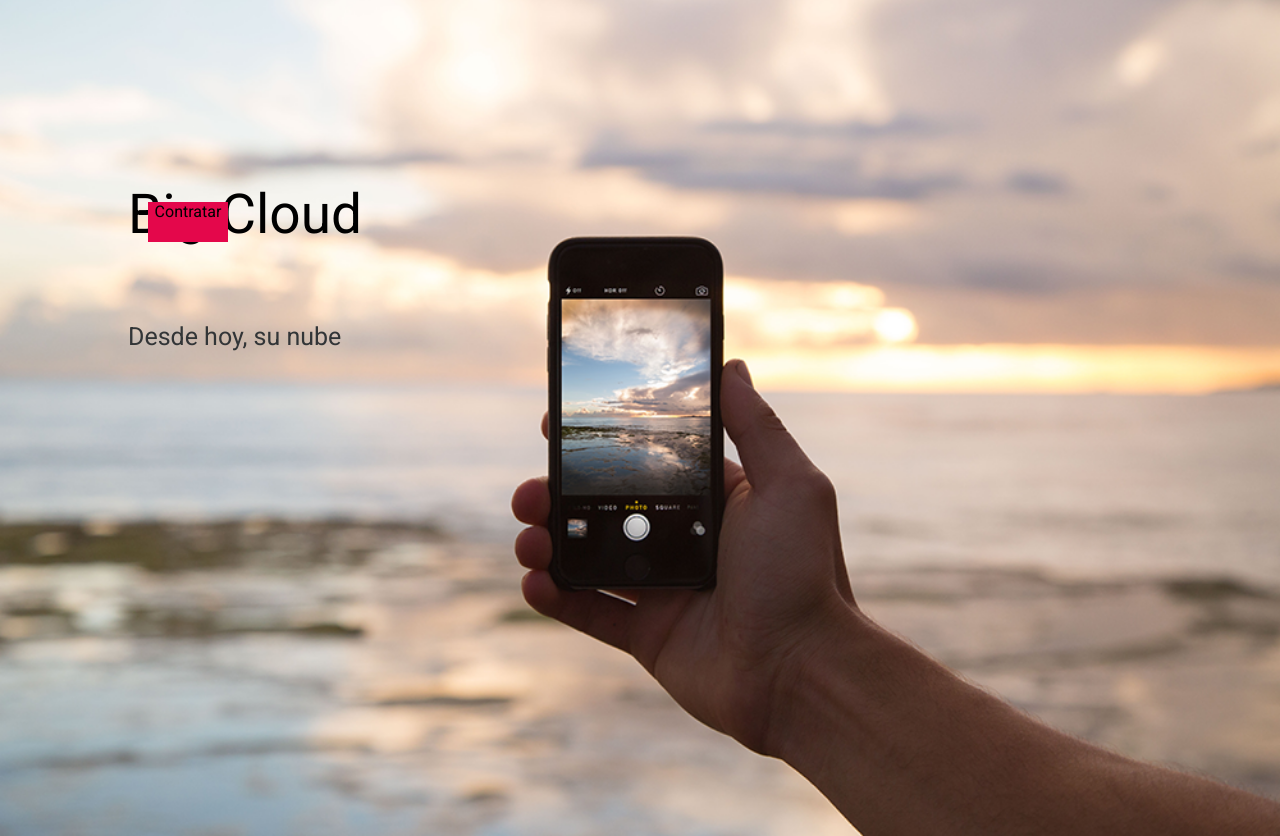
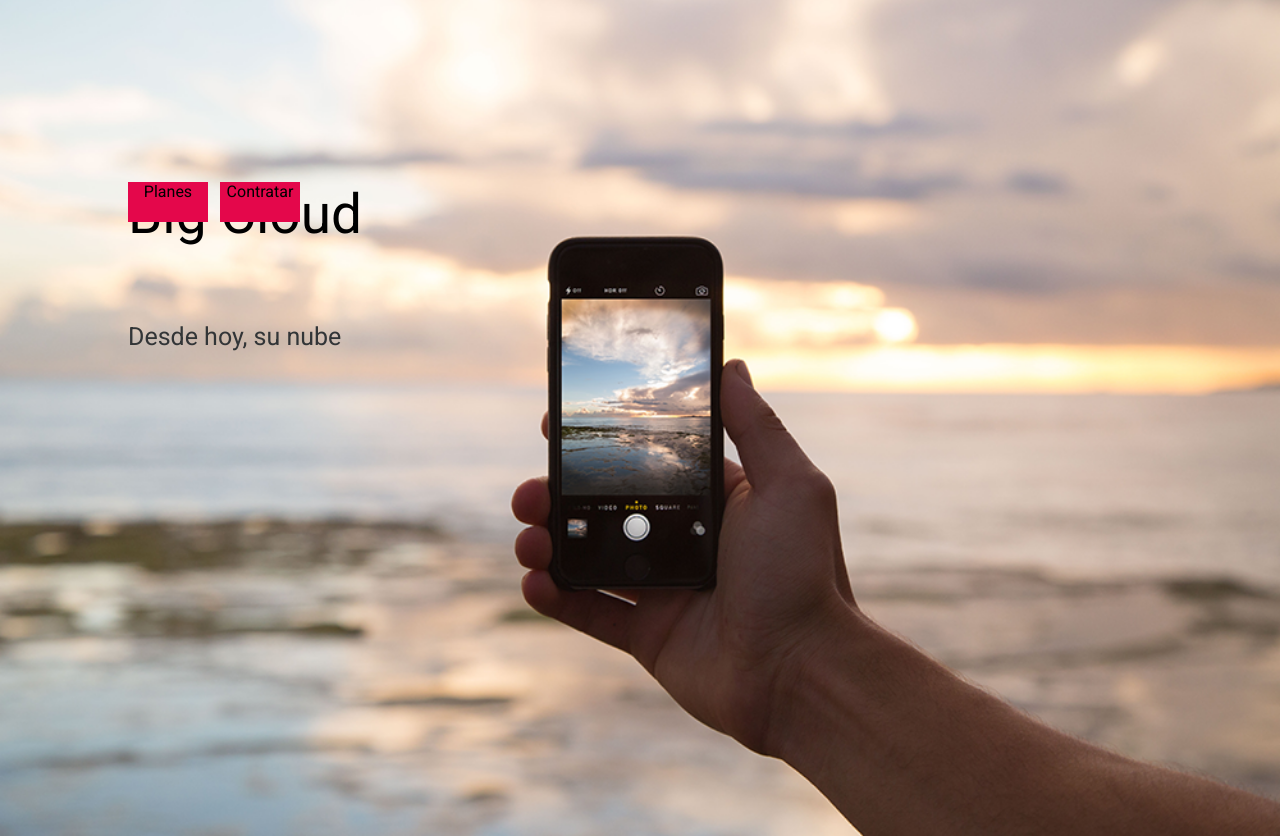
Before and after one commit to Jasorza/Laboratorio-4, a plain HTML site: page index.html in a window 1280 px wide. Shown: the part 97-933 px from the top of the page. Drawn offline with Linux system fonts and the light colour scheme.

Commit message:
fin sesion

```diff
--- a/css/estilos.css
+++ b/css/estilos.css
@@ -50,16 +50,21 @@ header{
 	color: #323537;
 }
 
-.bt1, .bt2{
-	float: left;
+.bt1{
 	position: absolute;
-	margin: 20px;
 	width: 80px;
 	height: 40px;
-
+	top: 150px;
 	text-align: center;
 	background-color: #E4074B;
 }
 
-.
+.bt2{
+	position: absolute;
+	width: 80px;
+	height: 40px;
+	top: 150px;
+	left: 220px;
+	text-align: center;
+	background-color: #E4074B;
 }
```
